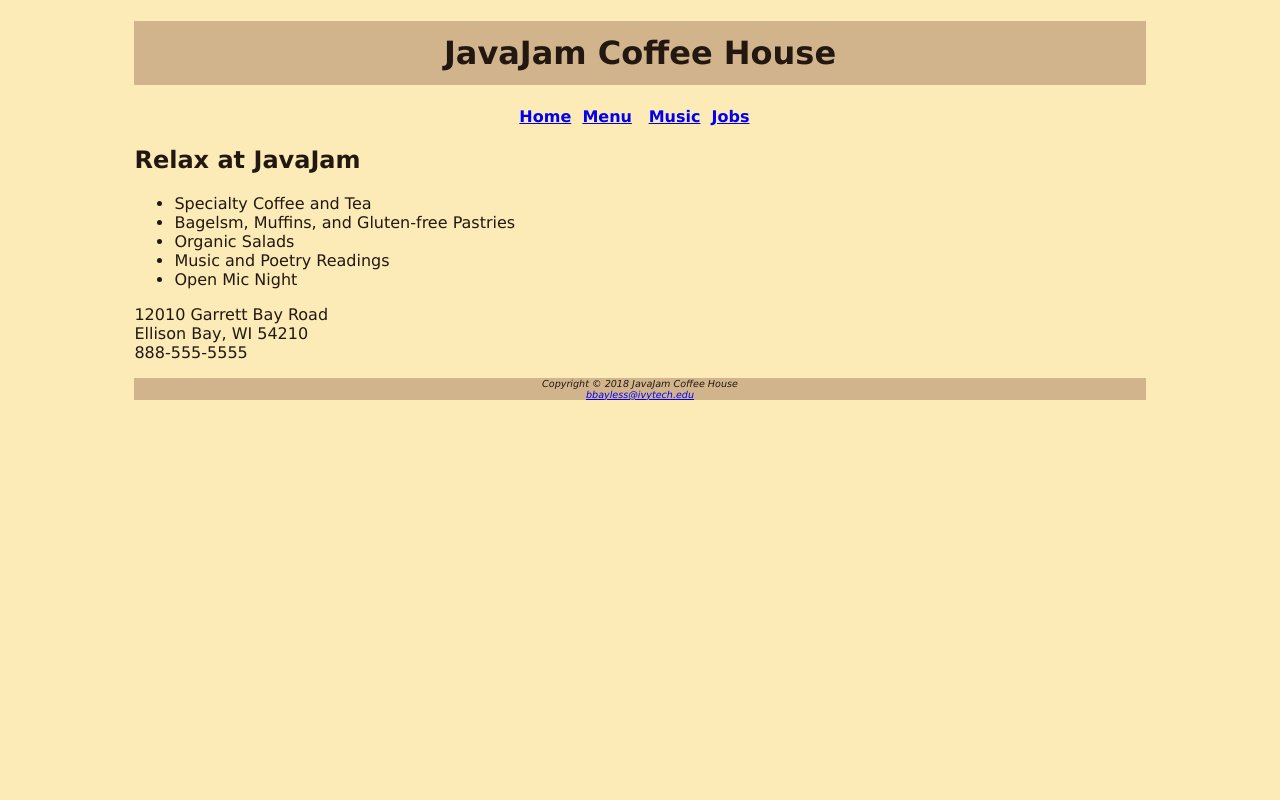
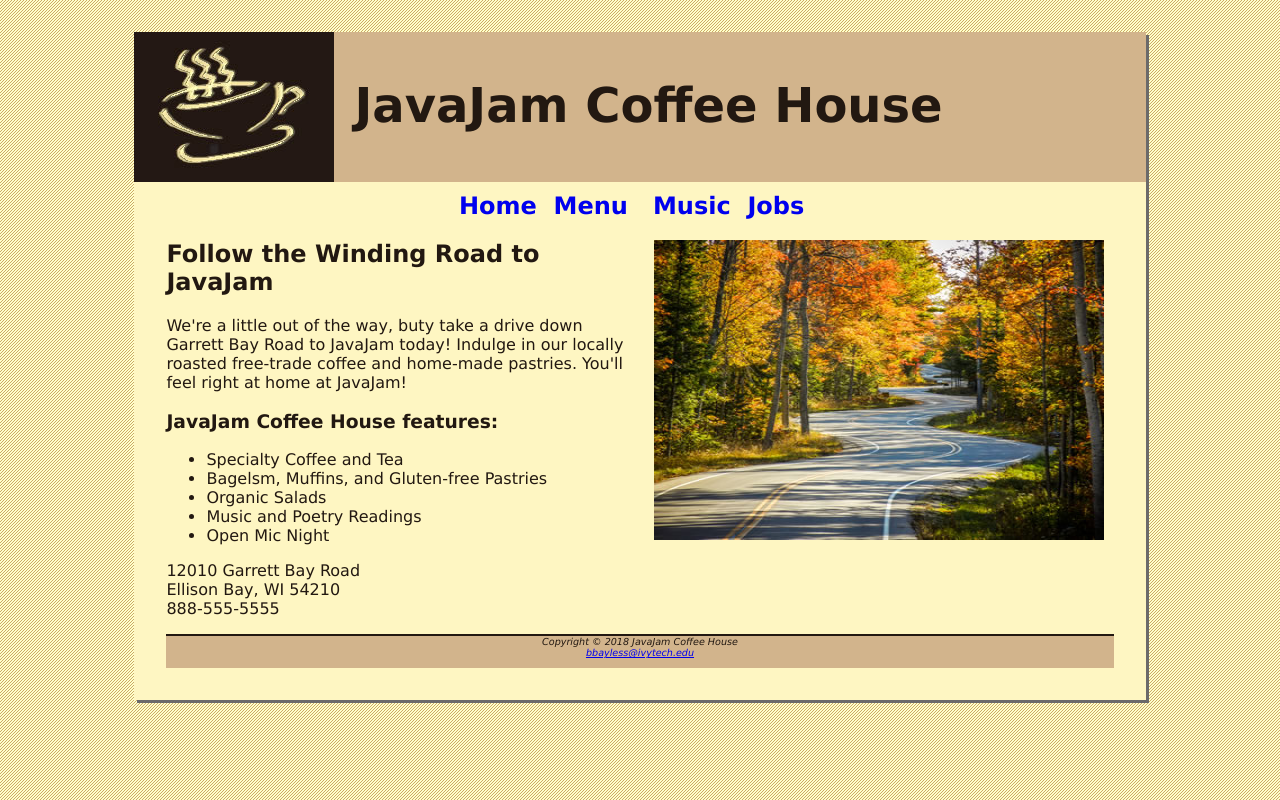
Before and after one commit to zbshadow/JavaJam, a plain HTML site: page index.html in a window 1280 px wide. Drawn offline with Linux system fonts and the light colour scheme.

Commit message:
Added Events page, schedule, and updated styles

```diff
--- a/index.html
+++ b/index.html
@@ -18,7 +18,14 @@
                 <a href="music.html">Music</a>&nbsp;&nbsp;<a href="jobs.html">Jobs</a>&nbsp;&nbsp;
             </nav>
             <main>
-                <h2>Relax at JavaJam</h2>
+                <img src="img/windingroad.jpg" alt="" height="300" width="450" align="right">
+                <h2>Follow the Winding Road to JavaJam</h2>
+                <P>
+                    We're a little out of the way, buty take a drive down Garrett Bay Road to JavaJam
+                    today! Indulge in our locally roasted free-trade coffee and home-made pastries. You'll
+                    feel right at home at JavaJam!
+                </P>
+                <h3>JavaJam Coffee House features:</h3>
                 <ul>
                     <Li>Specialty Coffee and Tea</Li>
                     <li>Bagelsm, Muffins, and Gluten-free Pastries</li>
--- a/style.css
+++ b/style.css
@@ -1,4 +1,5 @@
 body {
+    background-image: url("img/background.gif");
     background-color: #fcebb6;
     color: #221811;
     font-family: Verdana, Arial, sans-serif;
@@ -6,16 +7,38 @@ body {
 
 header {
     background-color: #d2b48c;
-    text-align: center;
+    height: 150px;
+    background-image: url("img/javajamlogo.jpg");
+    background-repeat: no-repeat;
 }
 
 h1 {
-    line-height: 200%;
+    padding-top: 45px;
+    padding-left: 220px;
+    font-size: 3em;
+}
+
+h4 {
+    background-color: #d2b48c;
+    font-size: 1.2em;
+    padding-left: .5em;
+    padding-bottom: .25em;
 }
 
 nav {
     text-align: center;
     font-weight: bold;
+    font-size: 1.5em;
+    padding-top: 10px;
+}
+
+nav a {
+    text-decoration: none;
+}
+
+main {
+    padding: 0em 2em 2em 2em;
+    display: block;
 }
 
 footer {
@@ -23,10 +46,24 @@ footer {
     font-size: .60em;
     font-style: italic;
     text-align: center;
+    padding-bottom: 10px;
+    border-top: 2px solid #221811;
 }
 
 #wrapper {
     width: 80%;
     margin-right: auto;
     margin-left: auto;
+    background-color: #FEF6C2;
+    min-width: 900px;
+    max-width: 1280px;
+    box-shadow: 3px 3px #6b6a6a;
 }
+
+.details {
+    padding: 0 20%;
+}
+
+img {
+    padding: 0 10px;
+}
```
Also changed, not shown: menu.html (+6 -0 lines), music.html (added, +45 -0 lines), img/background.gif (added), img/greg.jpg (added), img/gregthumb.jpg (added), img/javajamlogo.jpg (added), img/melanie.jpg (added), img/melaniethumb.jpg (added), img/mugs.jpg (added), img/windingroad.jpg (added).
